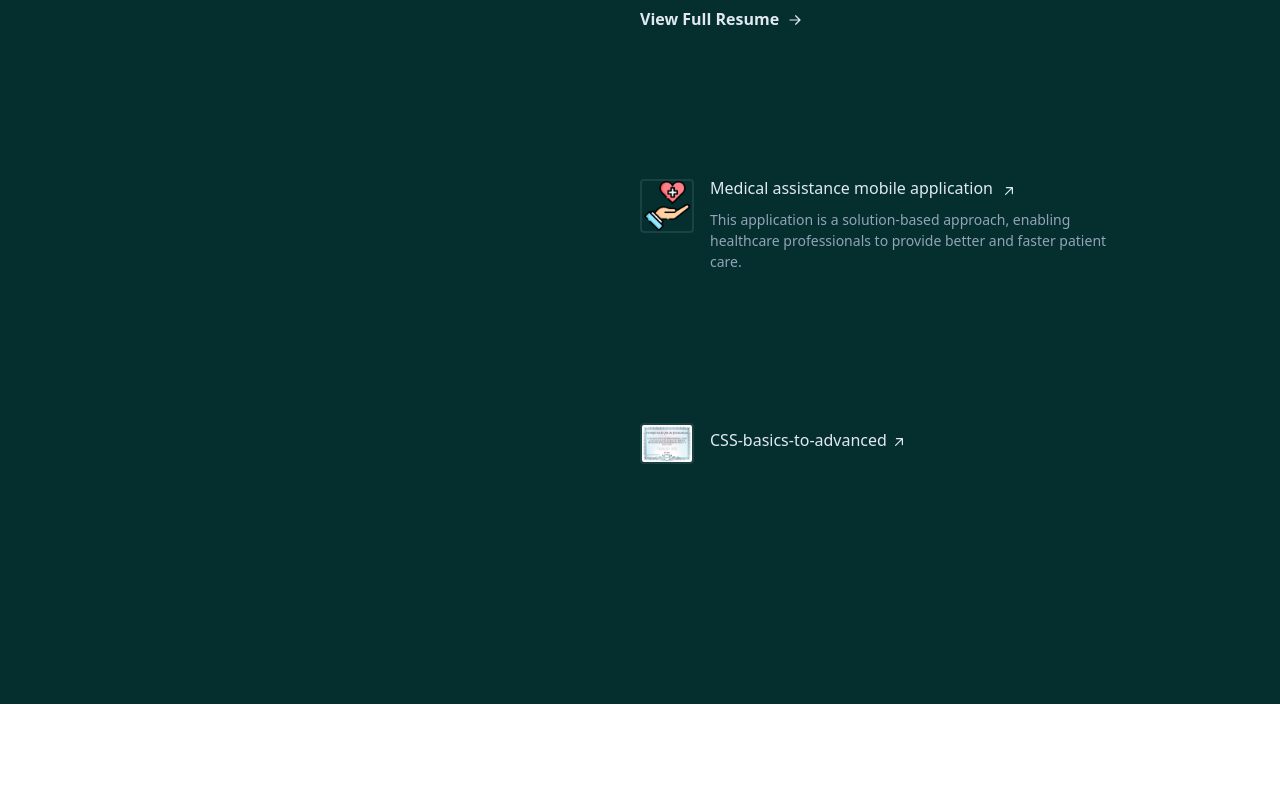
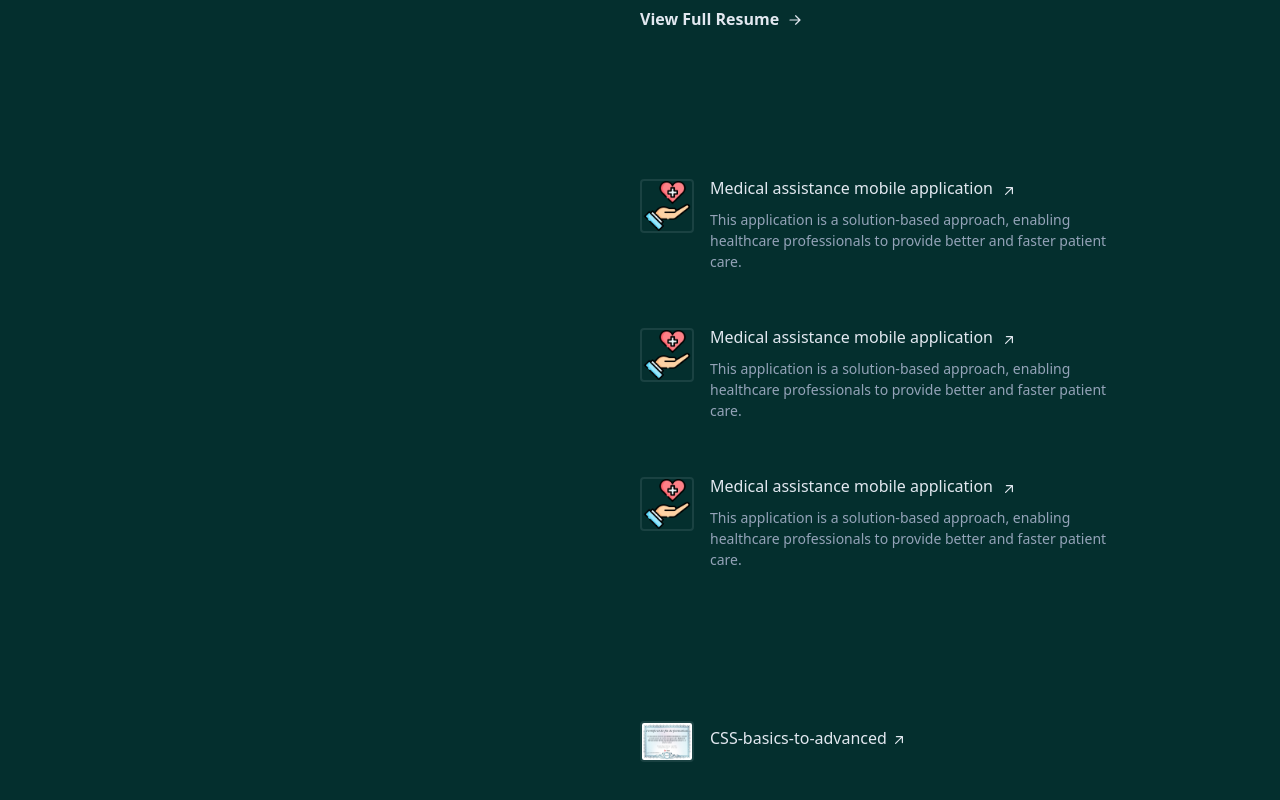
Before and after one commit to Harley755/portfolio-vuejs, a Vue app: page / in a window 1280 px wide. Shown: the part 1664-2464 px from the top of the page. Before the commit the page ends 2368 px from the top, so only its background shows below. Built offline with nearby package versions, Linux system fonts and the light colour scheme.

Commit message:
Add projects

```diff
--- a/src/components/rigthSideComponents/ProjectComponent.vue
+++ b/src/components/rigthSideComponents/ProjectComponent.vue
@@ -3,6 +3,26 @@ export default {
   data() {
     return {
       projects: [
+        {
+          image: '',
+          title: 'Medical assistance mobile application',
+          company: 'ADPME',
+          location: 'Cotonou, Benin',
+          description:
+            'This application is a solution-based approach, enabling healthcare professionals to provide better and faster patient care.',
+          // technologies: ['Flutter', 'Firebase'],
+          companyWebsite: '',
+        },
+        {
+          image: '',
+          title: 'Medical assistance mobile application',
+          company: 'ADPME',
+          location: 'Cotonou, Benin',
+          description:
+            'This application is a solution-based approach, enabling healthcare professionals to provide better and faster patient care.',
+          // technologies: ['Flutter', 'Firebase'],
+          companyWebsite: '',
+        },
         {
           image: '',
           title: 'Medical assistance mobile application',
```
